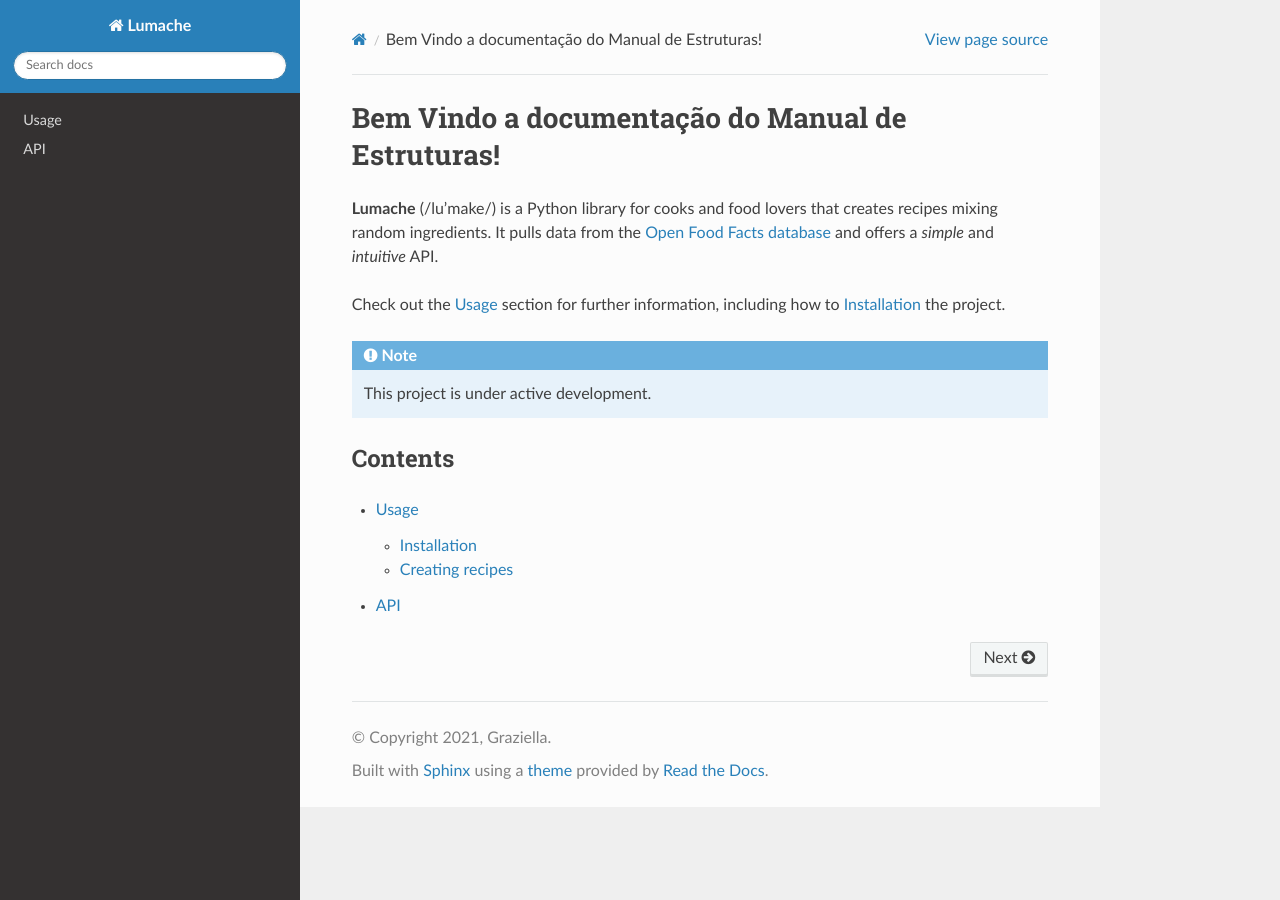
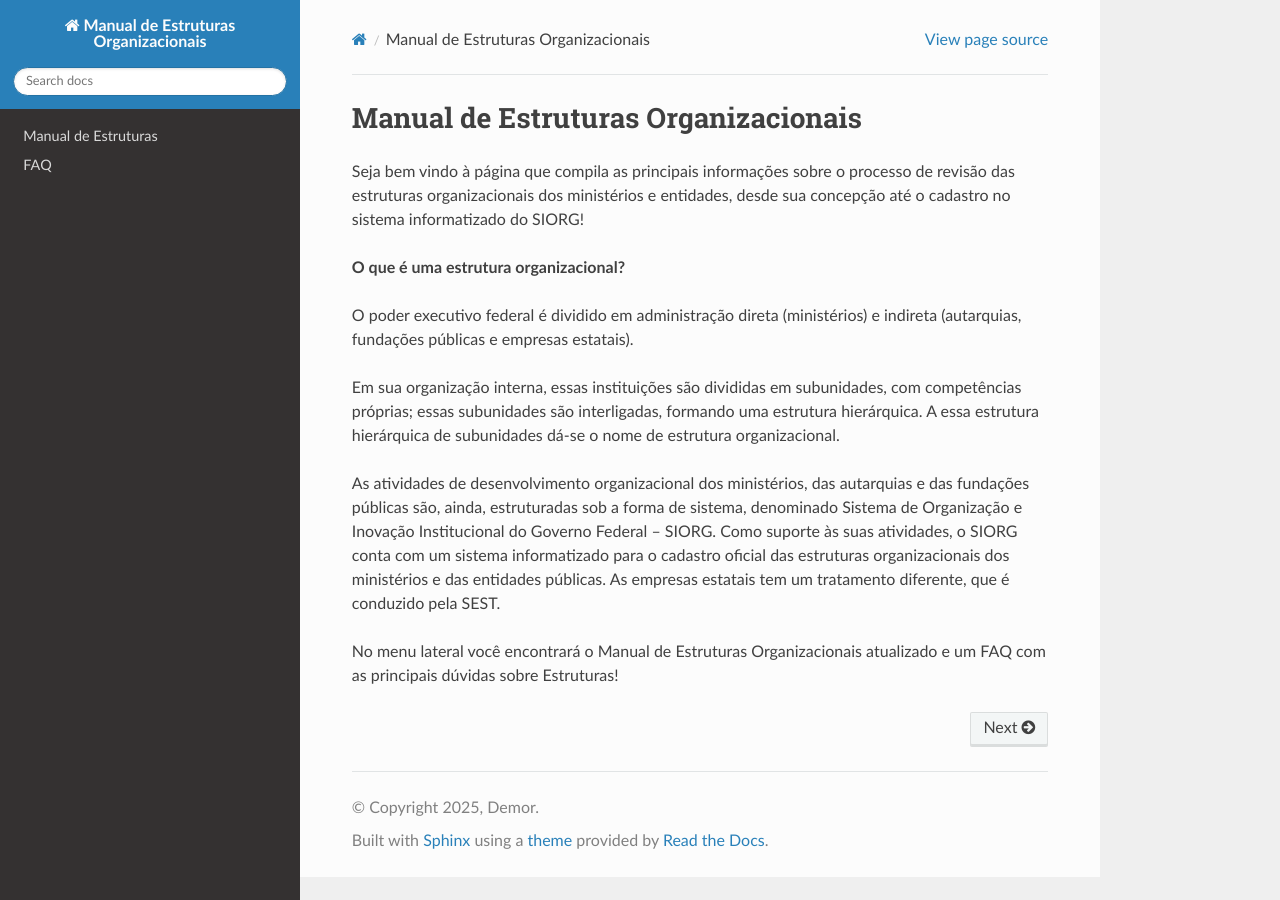
Before and after one commit to CarlosGoldJr/manual-estruturas, a Sphinx documentation site: the page built from docs/source/index.rst, in a window 1280 px wide. Built offline with Sphinx 7.4.7 and the Read the Docs theme 3.1.0, drawn with Linux system fonts in a browser that asks for light colours; pages that are not in the unit, such as notebooks, are missing from menus.

Commit message:
Início do Projeto
Criação dos menus de exemplo. Modificação no nome do projeto no arquivo conf.py

```diff
--- a/docs/source/conf.py
+++ b/docs/source/conf.py
@@ -2,9 +2,9 @@
 
 # -- Project information
 
-project = 'Lumache'
-copyright = '2021, Graziella'
-author = 'Graziella'
+project = 'Manual de Estruturas Organizacionais'
+copyright = '2025, Demor'
+author = 'Diretoria de Modelos Organizacionais'
 
 release = '0.1'
 version = '0.1.0'
--- a/docs/source/index.rst
+++ b/docs/source/index.rst
@@ -1,22 +1,27 @@
-Bem Vindo a documentação do Manual de Estruturas!
-===============================
+Manual de Estruturas Organizacionais
+====================================
 
-**Lumache** (/lu'make/) is a Python library for cooks and food lovers
-that creates recipes mixing random ingredients.
-It pulls data from the `Open Food Facts database <https://world.openfoodfacts.org/>`_
-and offers a *simple* and *intuitive* API.
+Seja bem vindo à página que compila as principais informações sobre o processo de revisão das estruturas organizacionais dos ministérios e entidades, desde sua concepção até o cadastro no sistema informatizado do SIORG!
 
-Check out the :doc:`usage` section for further information, including
-how to :ref:`installation` the project.
+**O que é uma estrutura organizacional?**
 
-.. note::
+O poder executivo federal é dividido em administração direta (ministérios) e indireta (autarquias, fundações públicas e empresas estatais).
 
-   This project is under active development.
+Em sua organização interna, essas instituições são divididas em subunidades, com competências próprias; essas subunidades são interligadas, formando uma estrutura hierárquica. A essa estrutura hierárquica de subunidades dá-se o nome de estrutura organizacional.
 
-Contents
---------
+As atividades de desenvolvimento organizacional dos ministérios, das autarquias e das fundações públicas são, ainda, estruturadas sob a forma de sistema, denominado Sistema de Organização e Inovação Institucional do Governo Federal – SIORG. Como suporte às suas atividades, o SIORG conta com um sistema informatizado para o cadastro oficial das estruturas organizacionais dos ministérios e das entidades públicas. As empresas estatais tem um tratamento diferente, que é conduzido pela SEST.
+
+No menu lateral você encontrará o Manual de Estruturas Organizacionais atualizado e um FAQ com as principais dúvidas sobre Estruturas!
+
 
 .. toctree::
+   :hidden:
+   :titlesonly:
 
-   usage
-   api
+   Manual/index
+
+.. toctree::
+   :hidden:
+   :titlesonly:
+
+   FAQ/index
```
Also changed, not shown: docs/source/Arquivo_original.rst (added, +20 -0 lines), docs/source/FAQ/index.rst (added, +10 -0 lines), docs/source/Manual/Historico.rst (added, +18 -0 lines), docs/source/Manual/Introducao.rst (added, +21 -0 lines), docs/source/Manual/index.rst (added, +20 -0 lines).
